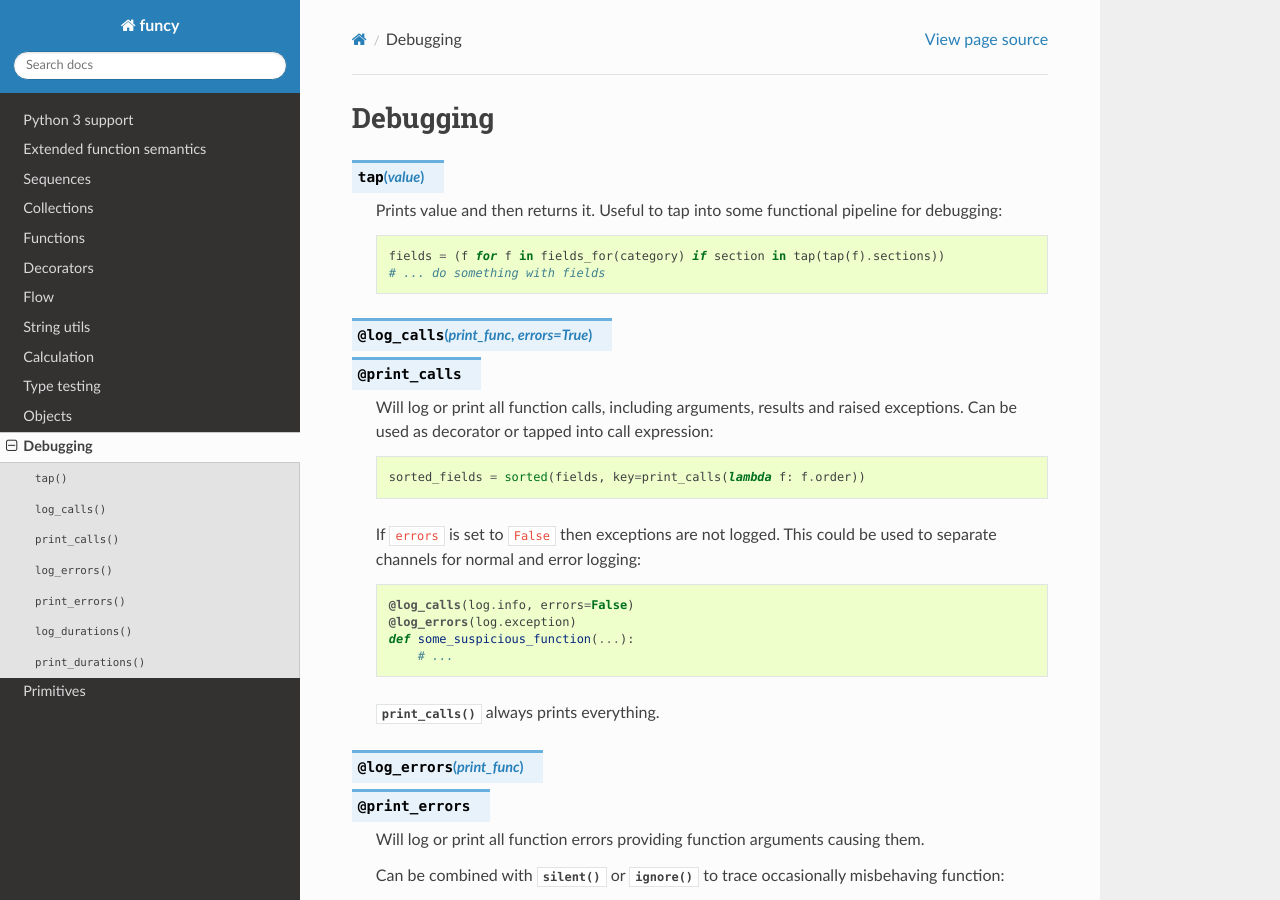
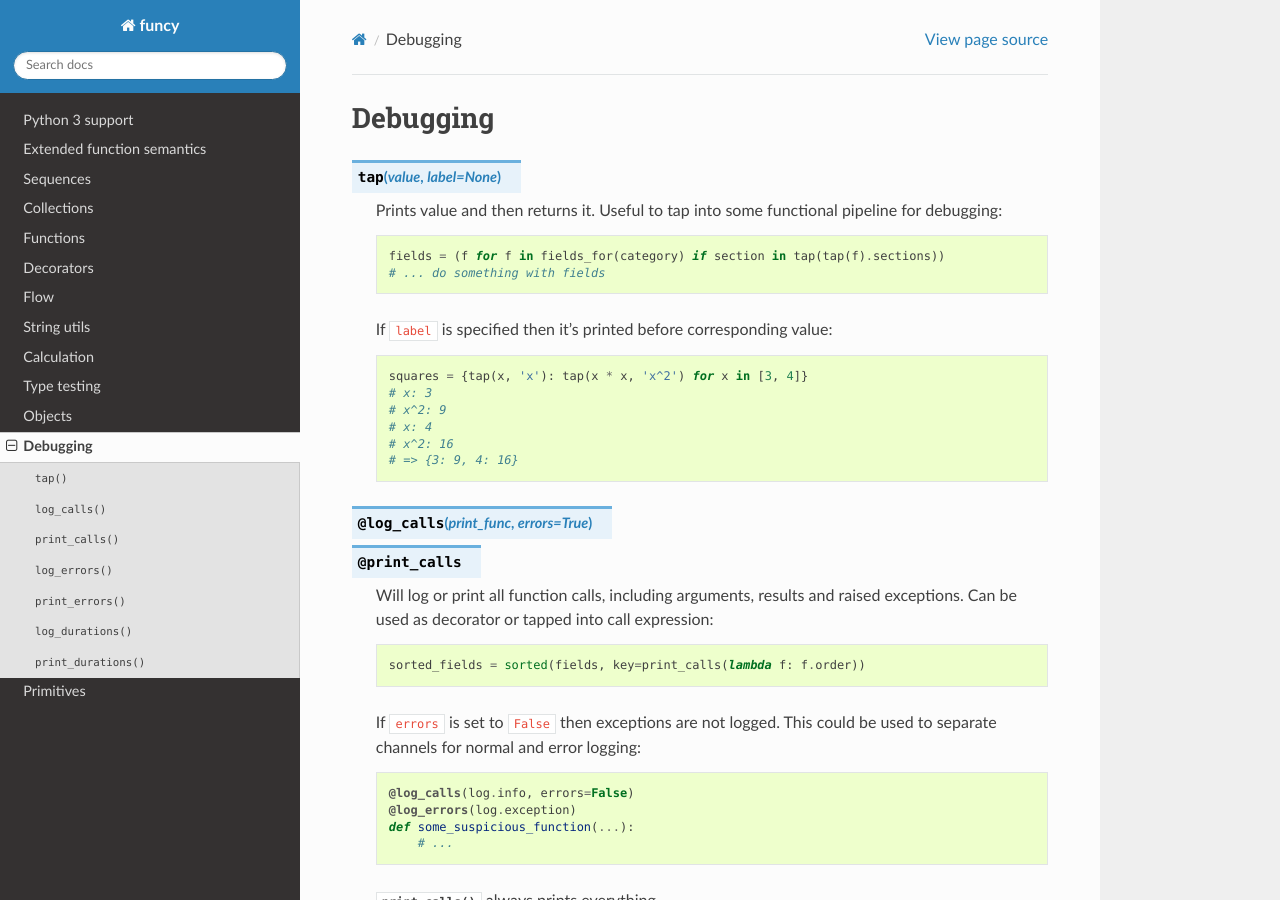
Before and after one commit to Jamaal224/funcy, a Sphinx documentation site: the page built from docs/debug.rst, in a window 1280 px wide and 900 px high. Built offline with Sphinx 7.4.7 and the Read the Docs theme 2.0.0, drawn with Linux system fonts in a browser that asks for light colours.

Commit message:
Add label argument to tap()

```diff
--- a/docs/debug.rst
+++ b/docs/debug.rst
@@ -1,12 +1,21 @@
 Debugging
 =========
 
-.. function:: tap(value)
+.. function:: tap(value, label=None)
 
     Prints value and then returns it. Useful to tap into some functional pipeline for debugging::
 
         fields = (f for f in fields_for(category) if section in tap(tap(f).sections))
         # ... do something with fields
+
+    If ``label`` is specified then it's printed before corresponding value::
+
+        squares = {tap(x, 'x'): tap(x * x, 'x^2') for x in [3, 4]}
+        # x: 3
+        # x^2: 9
+        # x: 4
+        # x^2: 16
+        # => {3: 9, 4: 16}
 
 
 .. decorator:: log_calls(print_func, errors=True)
```
Also changed, not shown: 3 other files.
